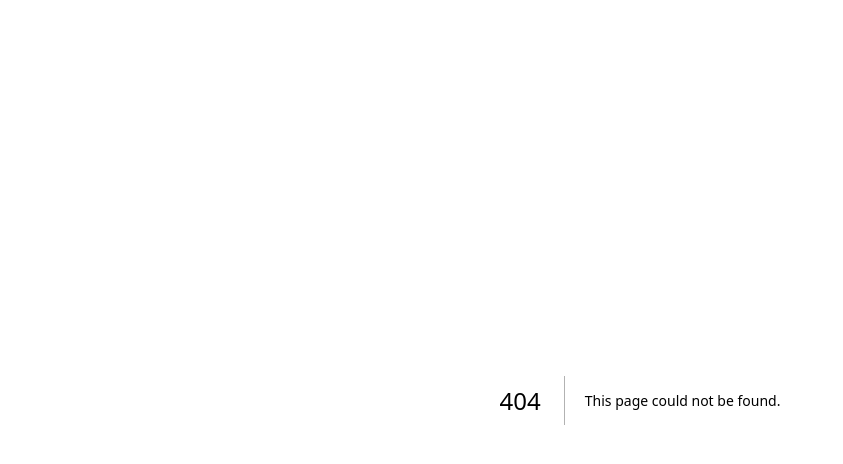
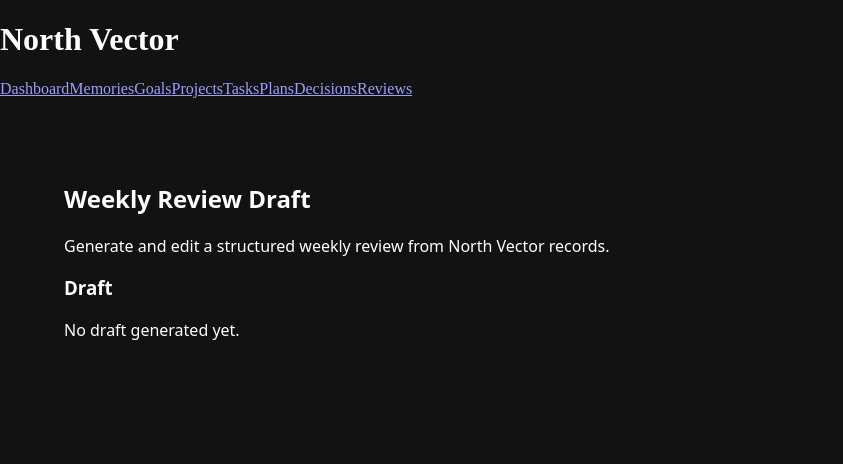
Before and after one commit to nishadbasrur/TheNorthVectorProject, a Next.js app: page /weekly-review in a window 1280 px wide. Before the commit this address had no page. Shown: the top 464 px of the page, without its empty margins (0-843 px from the left). Built offline with nearby package versions, Linux system fonts and the light colour scheme.

Commit message:
Build weekly review draft screen

```diff
--- /dev/null
+++ b/app/weekly-review/page.tsx
@@ -0,0 +1,14 @@
+import { AppShell } from "@/components/layout/app-shell";
+
+export default function WeeklyReviewPage() {
+  return (
+    <AppShell>
+      <h2>Weekly Review Draft</h2>
+      <p>Generate and edit a structured weekly review from North Vector records.</p>
+      <section>
+        <h3>Draft</h3>
+        <p>No draft generated yet.</p>
+      </section>
+    </AppShell>
+  );
+}
```
